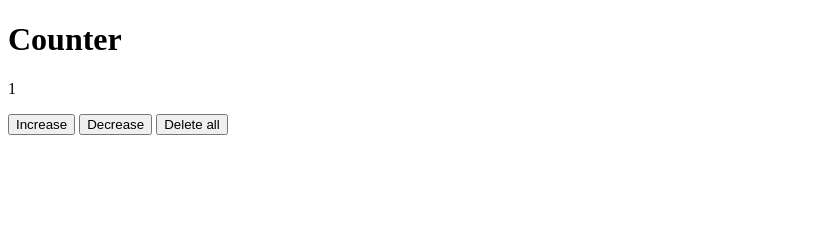
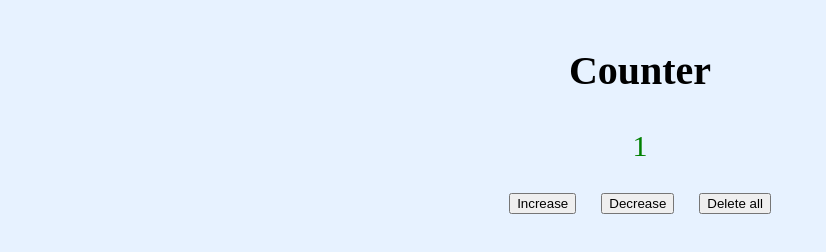
Before and after one commit to ultrasoft011/javascript-projects, a plain HTML site: page 02-counter/index.html in a window 1280 px wide. Both pictures are taken after a click on the button "Increase". Shown: the whole page, without its empty margins (0-826 px from the left). Drawn offline with Linux system fonts and the light colour scheme.

Commit message:
styling document

```diff
--- a/02-counter/app.js
+++ b/02-counter/app.js
@@ -50,5 +50,12 @@ buttons.forEach((e) =>
       counter = 0;
     }
     counterNumber.textContent = counter;
+    if (counter > 0) {
+      counterNumber.style.color = "green";
+    } else if (counter < 0) {
+      counterNumber.style.color = "red";
+    } else if (counter === 0) {
+      counterNumber.style.color = "black";
+    }
   })
 );
--- a/02-counter/index.html
+++ b/02-counter/index.html
@@ -11,9 +11,11 @@
   <body>
     <h1>Counter</h1>
     <p class="counterNumber">0</p>
-    <button class="btn increase">Increase</button>
-    <button class="btn decrease">Decrease</button>
-    <button class="btn reset">Delete all</button>
+    <div class="button-cointainer">
+      <button class="btn increase">Increase</button>
+      <button class="btn decrease">Decrease</button>
+      <button class="btn reset">Delete all</button>
+    </div>
     <!-- javascript -->
     <script src="app.js"></script>
   </body>
--- a/02-counter/styles.css
+++ b/02-counter/styles.css
@@ -0,0 +1,22 @@
+body {
+  background-color: rgb(231, 242, 255);
+}
+
+h1 {
+  font-size: 40px;
+  padding: 20px 0 5px 0;
+  text-align: center;
+  font-weight: bold;
+}
+
+p {
+  font-size: 30px;
+  text-align: center;
+}
+
+.button-cointainer {
+  display: flex;
+  justify-content: center;
+  flex-wrap: wrap;
+  gap: 25px;
+}
```
